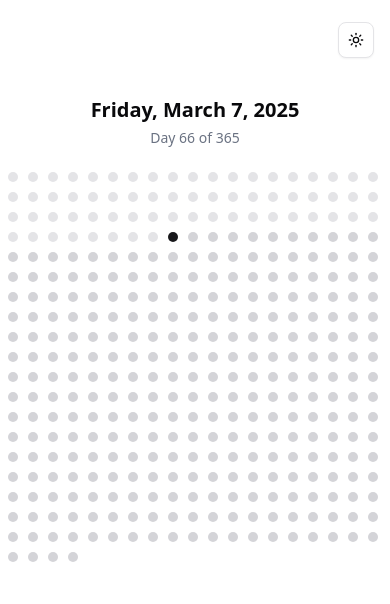
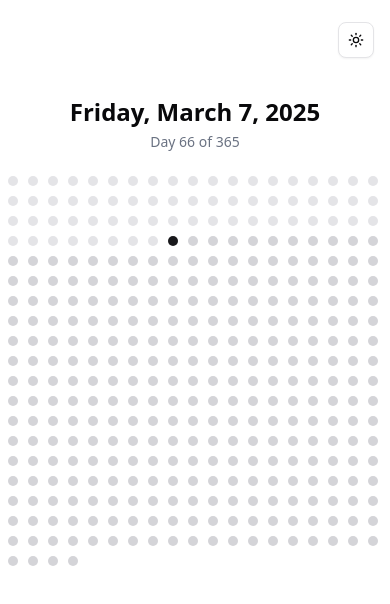
Before and after one commit to amrohan/dotcal, a Next.js app: page / in a window 390 px wide. Shown: the top 604 px of the page. Built offline with nearby package versions, Linux system fonts and the light colour scheme.

Commit message:
larger text

```diff
--- a/components/yearDotsGrid.tsx
+++ b/components/yearDotsGrid.tsx
@@ -27,7 +27,7 @@
     <div className="flex flex-col items-center mt-4 px-2">
       {/* Current Date and Progress */}
       <div className="mb-6 text-center">
-        <div className="text-xl md:text-4xl mb-1 font-bold dark:text-white">
+        <div className="text-2xl md:text-4xl mb-1 font-bold dark:text-white">
           {currentDateFormatted}
         </div>
         <div className="text-sm text-gray-500 dark:text-gray-300">
```
